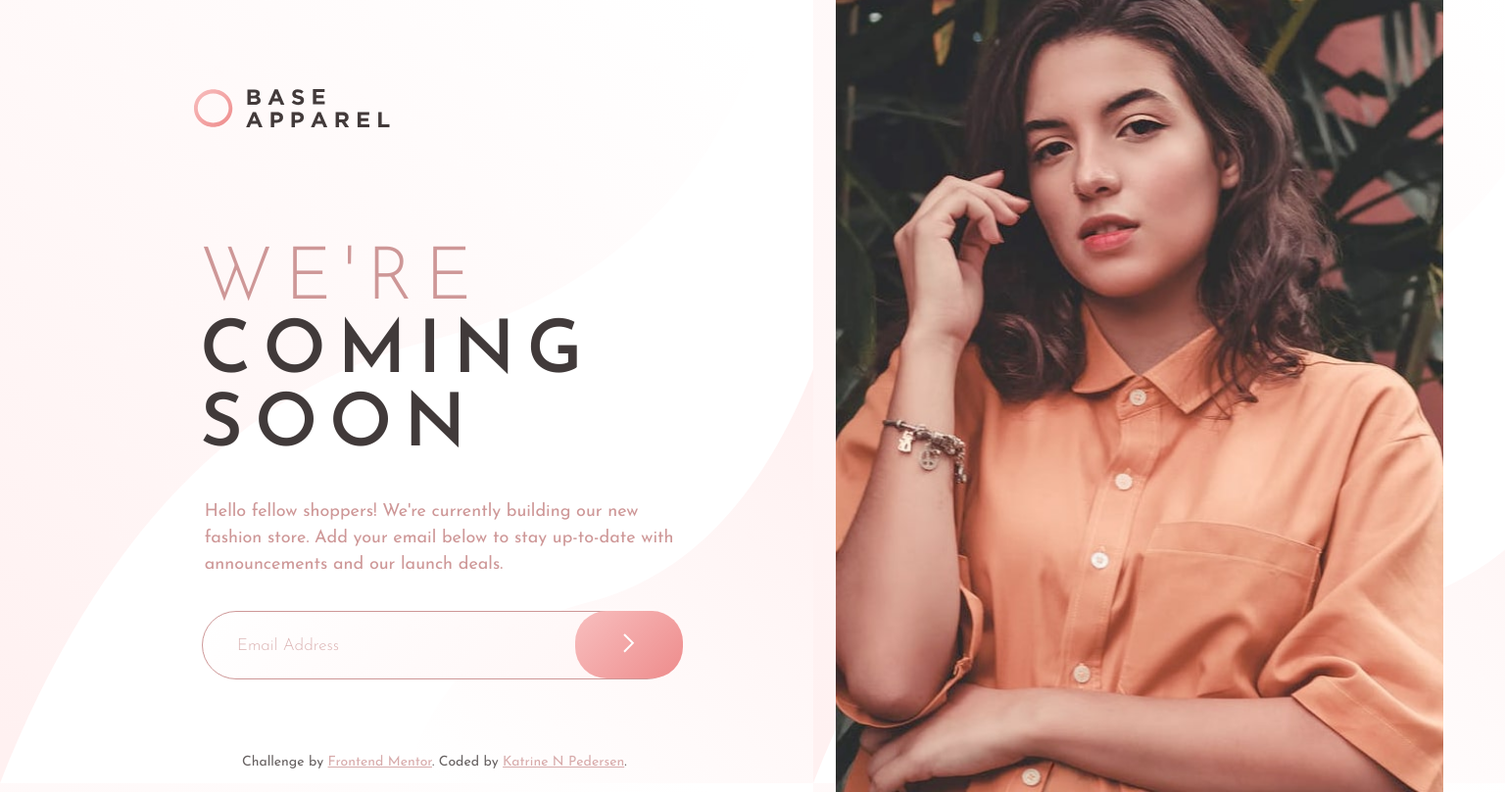
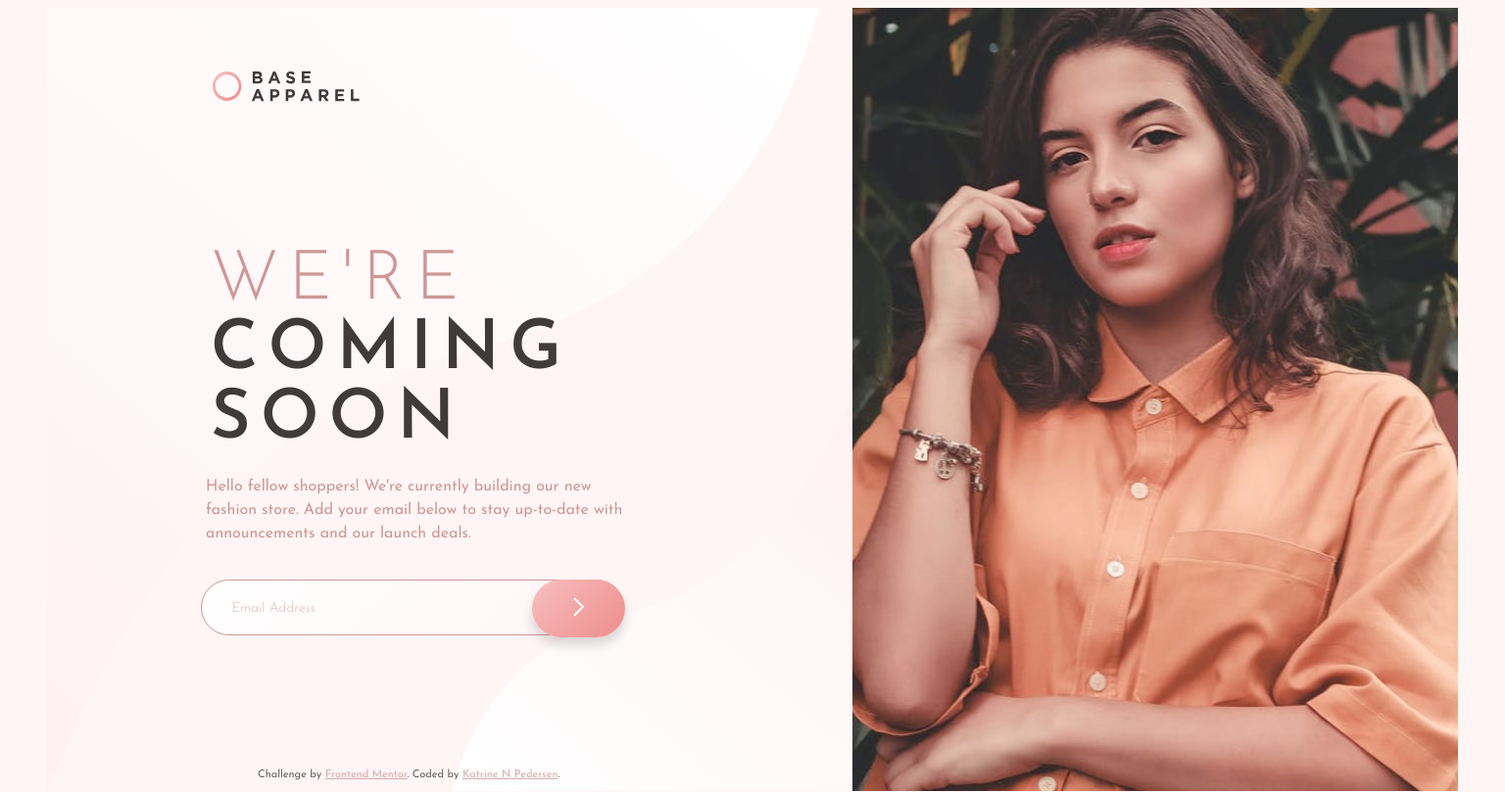
Before and after one commit to KatrineNPedersen/Base-Apparel-Coming-Soon, a plain HTML site: page index.html in a window 1536 px wide. Shown: the whole page at 98% size. Drawn offline with Linux system fonts and the light colour scheme.

Commit message:
revised desktop

```diff
--- a/index.html
+++ b/index.html
@@ -13,21 +13,22 @@
     <title>Frontend Mentor | Base Apparel coming soon page</title>
   </head>
   <body>
+    <div class="container">
       <header>
         <img src="images/logo.svg" alt="logo" />
       </header>
       <main>
         <img
-        class="main-image"
+          class="mobile-image"
           src="images/hero-mobile.jpg"
           alt="woman-posing-for-picture"
         />
         <div class="info">
           <h1><span> WE'RE </span>COMING SOON</h1>
-        <p>
-          Hello fellow shoppers! We're currently building our new fashion store.
-          Add your email below to stay up-to-date with announcements and our
-          launch deals.
+          <p class="description">
+            Hello fellow shoppers! We're currently building our new fashion
+            store. Add your email below to stay up-to-date with announcements
+            and our launch deals.
           </p>
           <form action="#">
             <input
@@ -46,8 +47,13 @@
               alt="icon-error"
             />
           </form>
+          <p class="error hidden">Please provide a valid email</p>
         </div>
-      <p class="error hidden">Please provide a valid email</p>
+        <img
+          class="laptop-image removed"
+          src="images/hero-desktop.jpg"
+          alt="woman-posing-for-picture"
+        />
       </main>
       <footer>
         <p class="attribution">
@@ -62,6 +68,7 @@
           >.
         </p>
       </footer>
+    </div>
     <script src="index.js"></script>
   </body>
 </html>
--- a/index.js
+++ b/index.js
@@ -4,7 +4,8 @@ const emailInput = document.querySelector("input[name='emails']");
 const iconError = document.querySelector(".icon-error");
 const textError = document.querySelector(".error");
 let w = document.documentElement.clientWidth || window.innerWidth;
-const mainImage = document.querySelector(".main-image");
+const mobileImage = document.querySelector(".mobile-image");
+const laptopImage = document.querySelector(".laptop-image");
 
 function checkValidity() {
   emailInput.addEventListener("invalid", function (event) {
@@ -35,9 +36,11 @@ tryAgain();
 
 function resizePage(w) {
   if (w < 1440) {
-    console.log("mobile");
+    laptopImage.classList.add("removed");
+    mobileImage.classList.remove("removed");
   } else {
-    mainImage.src = "images/hero-desktop.jpg";
+    laptopImage.classList.remove("removed");
+    mobileImage.classList.add("removed");
   }
 }
 resizePage(w);
--- a/styles/style.scss
+++ b/styles/style.scss
@@ -21,8 +21,9 @@ html {
   @include flexCenter(column);
   justify-content: space-evenly;
   height: 100vh;
+  background: hsl(0, 100%, 98%);
 }
-body {
+.container {
   @include flexCenter(column);
   justify-content: space-around;
   height: 800px;
@@ -111,7 +112,7 @@ main {
         cursor: pointer;
         &:hover {
           background: hsl(0, 80%, 86%);
-          box-shadow: 0 8px 12px 0 rgba(0, 0, 0, 0.24);
+          box-shadow: 0 8px 12px 0 rgba(0, 0, 0, 0.15);
         }
       }
       .icon-error {
@@ -154,87 +155,163 @@ footer {
   visibility: hidden;
 }
 
+.removed {
+  display: none;
+}
+
 //Media Queries
 
 @media screen and (min-width: 1440px) {
-  body {
-    width: 60vw;
-    margin-right: auto;
-    background-image: url("/images/bg-pattern-desktop.svg");
+  .container {
+    box-sizing: border-box;
+    width: 1440px;
+    background: url("/images/bg-pattern-desktop.svg") no-repeat;
     height: 800px;
+    max-width: 1440px;
+    justify-content: center;
+    justify-content: space-between;
     overflow: hidden;
   }
-
   header {
-    margin-left: -150px;
-    margin-top: 70px;
+    align-self: flex-start;
+    height: 20%;
+    padding: 0 10%;
     img {
-      width: 200px;
-      margin-left: 0;
+      width: 150px;
     }
   }
+
   main {
-    width: 864px;
-    position: relative;
-    @include flexCenter(column);
-    .main-image {
-      position: absolute;
-      width: 620px;
-      right: -580px;
-      top: -155px;
-      margin: 0;
-      padding: 0;
+    display: flex;
+    width: 1440px;
+    height: 600px;
+    .laptop-image {
+      height: 135%;
+      margin-top: -165px;
+      margin-left: 220px;
     }
-
     .info {
+      width: 700px;
       text-align: left;
-      width: 540px;
-      height: 525px;
+      height: 82%;
+      padding-left: 144px;
       h1 {
-        width: 95%;
-        font-size: 75px;
-        letter-spacing: 12px;
+        width: 90%;
+        font-size: 70px;
+        margin-top: 50px;
+        margin-bottom: 15px;
+      }
+      .description {
+        padding-right: 0;
+        padding-bottom: 30px;
       }
       form {
-        width: 90%;
+        width: 100%;
         input {
-          width: 90%;
-          margin-left: -20px;
-          padding: 25px;
-          font-size: 16px;
-          &::placeholder {
-            font-size: 17px;
-          }
+          width: 85%;
+          padding: 20px;
         }
         button {
-          width: 110px;
-          right: 7px;
-          top: 0px;
-          padding: 23px;
-          border-radius: 32px;
+          margin-right: 16px;
+          padding: 18px 25px;
+          width: 95px;
+          box-shadow: 0 8px 12px 0 rgba(0, 0, 0, 0.15);
+          border-radius: 30px;
         }
         .icon-error {
           position: absolute;
-          right: 135px;
-          top: 19px;
-          height: 30px;
+          right: 120px;
+          top: 16px;
         }
-      }
-      p {
-        font-size: 18px;
       }
     }
     .error {
-      font-size: 16px;
-      opacity: 100%;
-      margin-left: -320px;
-      padding-top: 7px;
+      opacity: 90%;
+      height: 10px;
+      align-self: flex-start;
+      width: 200px;
+      text-align: center;
     }
   }
+
   footer {
-    margin-left: -35px;
-    .attribution {
-      font-size: 14px;
-    }
+    width: 1010px;
+    display: flex;
+    justify-content: left;
+    align-items: center;
+    text-align: left;
   }
+
+  //   header {
+  //     margin-left: -150px;
+  //     margin-top: 70px;
+  //     img {
+  //       width: 200px;
+  //       margin-left: 0;
+  //     }
+  //   }
+  //   main {
+  //     width: 864px;
+  //     position: relative;
+  //     @include flexCenter(column);
+  //     .main-image {
+  //       position: absolute;
+  //       width: 620px;
+  //       right: -580px;
+  //       top: -155px;
+  //       margin: 0;
+  //       padding: 0;
+  //     }
+
+  //     .info {
+  //       text-align: left;
+  //       width: 540px;
+  //       height: 525px;
+  //       h1 {
+  //         width: 95%;
+  //         font-size: 75px;
+  //         letter-spacing: 12px;
+  //       }
+  //       form {
+  //         width: 90%;
+  //         input {
+  //           width: 90%;
+  //           margin-left: -20px;
+  //           padding: 25px;
+  //           font-size: 16px;
+  //           &::placeholder {
+  //             font-size: 17px;
+  //           }
+  //         }
+  //         button {
+  //           width: 110px;
+  //           right: 7px;
+  //           top: 0px;
+  //           padding: 23px;
+  //           border-radius: 32px;
+  //         }
+  //         .icon-error {
+  //           position: absolute;
+  //           right: 135px;
+  //           top: 19px;
+  //           height: 30px;
+  //         }
+  //       }
+  //       p {
+  //         font-size: 18px;
+  //       }
+  //     }
+  //     .error {
+  //       font-size: 16px;
+  //       opacity: 100%;
+  //       margin-left: -320px;
+  //       padding-top: 7px;
+  //     }
+  //   }
+  //   footer {
+  //     margin-left: -35px;
+  //     .attribution {
+  //       font-size: 14px;
+  //     }
+  //   }
 }
```
Also changed, not shown: styles/style.css, 1 other file. Lines whose indentation alone changed are shown as unchanged.
